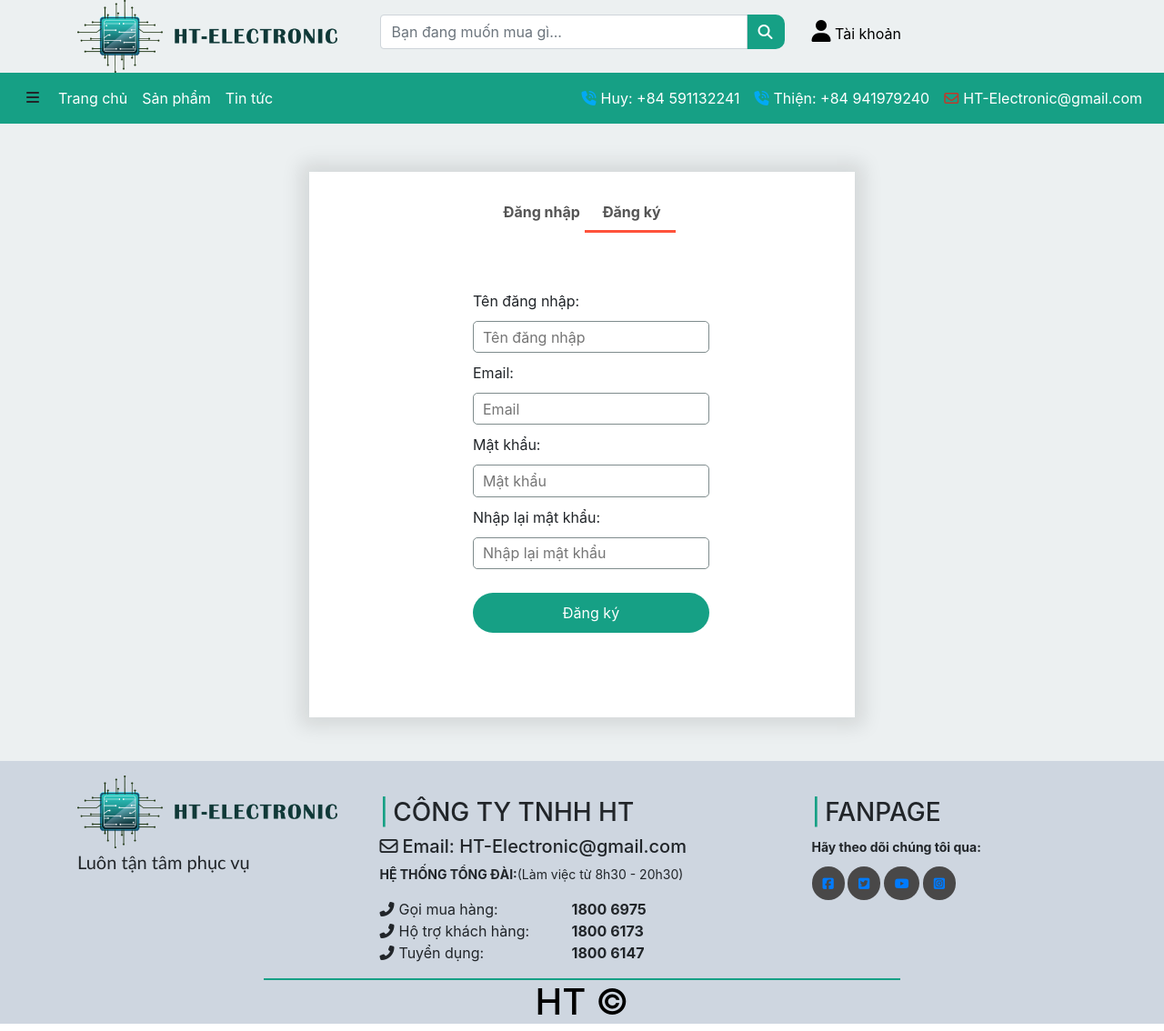
After one commit to pOpPyShield/DoAnPhpThuan, a PHP site: page /account_reg.php in a window 1280 px wide. The commit adds this page. Shown: the whole page at 91% size. Run offline with PHP 8.4, Linux system fonts and the light colour scheme; some libraries are stand-ins or nearby versions.

Commit message:
Xong cái validate, account, chuyển hướng đăng nhập, đăng ký

```diff
--- a/View/header.php
+++ b/View/header.php
@@ -8,7 +8,7 @@
     <script src="https://kit.fontawesome.com/a076d05399.js"></script>
     <link rel="stylesheet" type="text/css" href="https://cdn.jsdelivr.net/npm/bootstrap@4.5.3/dist/css/bootstrap.min.css">
     <link rel="stylesheet" type="text/css" href="public/Asset/style/style.css">
-    <link rel="stylesheet" type="text/css" href="public/Asset/style/account.css">
+    <link rel="stylesheet" type="text/css" href="public/Asset/style/account_log.css">
     <link rel="stylesheet" type="text/css" href="public/Asset/style/lightslider.css">
     <link rel="stylesheet" type="text/css" href="public/Asset/style/detail-product.css">
     <script src="https://code.jquery.com/jquery-3.5.1.js"></script>
--- a/View/navbar.php
+++ b/View/navbar.php
@@ -3,7 +3,7 @@
             <div class="container">
                 <div class="row">
                     <div class="col">
-                        <a href="index.php" class="logo"><img src="public/Asset/img/LOGO.png" alt="logo"></a>
+                        <a href="#" class="logo"><img src="public/Asset/img/LOGO.png" alt="logo"></a>
                     </div>
                     <div class="col-5" id="search">
                         <form>
@@ -25,7 +25,7 @@
                         if(isset($_SESSION['UserName'])) {
                     ?>
                             <div class="col-2" id="Cart">
-                                <i class="fas fa-shopping-cart cart"></i> Giỏ hàng
+                                <a href="#"><i class="fas fa-shopping-cart cart"></i> Giỏ hàng</a>
                             </div>
                             <!-- Check if the user have image, then we display the img, or display the default -->
             <!--2--><?php
@@ -48,8 +48,8 @@
                                         <div class="dropdown">
                                             <button class="dropbtn"><i class="fas fa-user account"></i> Tài khoản</button>
                                             <div class="dropdown-content">
-                                                <a href="account.php">Đăng nhập</a>
-                                                <a href="account.php">Đăng ký</a>
+                                                <a href="account_log.php">Đăng nhập</a>
+                                                <a href="account_reg.php">Đăng ký</a>
                                             </div>
                                         </div>
                                     </div>
--- /dev/null
+++ b/account_reg.php
@@ -0,0 +1,54 @@
+
+<?php include_once './View/header.php';?>
+    <!-------Account-->
+    <link rel="stylesheet" type="text/css" href="public/Asset/style/account_reg.css">
+    <div class="account-page">
+        <div class="container">
+            <div class="form-container">
+                <div class="form-btn">
+                    <span onclick="login()">Đăng nhập</span>
+                    <span onclick="register()">Đăng ký</span>
+                    <hr id="Indicator">
+                </div>
+
+                <form id="LoginForm" method="POST" action="includes/display.php" onsubmit="return validate_login()">
+                    <label>Tên đăng nhập:</label>
+                    <input type="text" placeholder="Tên đăng nhập" name="username" required autocomplete="username" id='name'>
+                    <div id="user_error"></div>
+                    <label>Mật khẩu:</label>
+                    <input type="password" placeholder="Mật khẩu" name="pwd" required id='pwd'>
+                    <div id="pwd_error"></div>
+                    <input type="hidden" name = "token" value="">
+                    <a href="forgotpwd.php"><i>Quên mật khẩu</i></a>
+                    <button type="submit" class="btn-login" name="login" value="login">Đăng nhập</button>
+                </form>
+                <form id="RegForm" method="POST" action="includes/register.php" onsubmit="return validate_reg()">
+                    <label>Tên đăng nhập:</label>
+                    <input type="text" placeholder="Tên đăng nhập" name="username" required autocomplete="username" id='name_reg'>
+                    <div id="user_error_reg"></div>
+                    <label>Email:</label>
+                    <input type="email" placeholder="Email" required name="email" id="email_reg">
+                    <div id="email_error_reg"></div>
+                    <label>Mật khẩu:</label>
+                    <input type="password" placeholder="Mật khẩu" name="pwd" required id="pwd_reg">
+                    <div id="pwd_error_reg"></div>
+                    <label>Nhập lại mật khẩu:</label>
+                    <input type="password" placeholder="Nhập lại mật khẩu"name="pwdAgain" required id="pwdAgain_reg">
+                    <div id="pwd2_error_reg"></div>
+                    <button type="submit" class="btn-login" name="reg" value="reg">Đăng ký</button>
+
+                </form>
+            </div>
+            <script defer src="public/Asset/js/validate_reg.js"></script>
+
+        </div>
+    </div>
+    <!-------END-Account-->
+
+
+ <?php include_once './View/footer.php' ?>
+
+
+</body>
+
+</html>
--- a/core/init.php
+++ b/core/init.php
@@ -3,7 +3,7 @@
         'mysql' => array(
             'host' => '127.0.0.1',
             'username' => 'root',
-            'password' => 'LilBump$26112001',
+            'password' => 'Minhthien6879',
             'db' => 'again',
         ),
         'remember' => array(
--- a/includes/logout.php
+++ b/includes/logout.php
@@ -4,7 +4,7 @@
         session_destroy();
         header('Location: ../');
     } else {
-        header('Location: ../account.php');
+        header('Location: ../account_reg.php');
     }
 
 ?>
--- /dev/null
+++ b/public/Asset/js/validate_reg.js
@@ -0,0 +1,71 @@
+var LoginForm = document.getElementById("LoginForm");
+var RegForm = document.getElementById("RegForm");
+var Indicator = document.getElementById("Indicator");
+
+function register() {
+    RegForm.style.transform = "translateX(0px)";
+    LoginForm.style.transform = "translateX(0px)";
+    Indicator.style.transform = "translateX(100px)";
+
+}
+
+function login() {
+    RegForm.style.transform = "translateX(450px)";
+    LoginForm.style.transform = "translateX(450px)";
+    Indicator.style.transform = "translateX(0px)";
+}
+
+function validate_login() {
+    var name = document.getElementById("name");
+    var pwd = document.getElementById("pwd");
+    var username_error = document.getElementById("user_error");
+    var pwd_error = document.getElementById("pwd_error");
+
+    if (name.value.length <= 8 || name.value.length >= 20) {
+        name.style.border = "1.5px solid red";
+        username_error.innerHTML = "Tên đăng nhập phải chứa 8-20 ký tự";
+        return false;
+    } else {
+        name.style.border = "2px solid green";
+        username_error.innerHTML = "";
+    }
+    if (pwd.value.length <= 6 || pwd.value.length >= 20) {
+        pwd.style.border = "1.5px solid red";
+        pwd_error.innerHTML = "Mật khẩu phải chứa 6-20 ký tự";
+        return false;
+    }
+}
+
+function validate_reg() {
+    var name_reg = document.getElementById("name_reg");
+    var pwd_reg = document.getElementById("pwd_reg");
+    var pwdAgain_reg = document.getElementById("pwdAgain_reg");
+    var user_error_reg = document.getElementById("user_error_reg");
+    var pwd_error_reg = document.getElementById("pwd_error_reg");
+    var pwd2_error_reg = document.getElementById("pwd2_error_reg");
+
+
+    if (name_reg.value.length <= 8 || name_reg.value.length >= 20) {
+        name_reg.style.border = "1.5px solid red";
+        user_error_reg.innerHTML = "Tên đăng nhập phải chứa 8-20 ký tự";
+        return false;
+    } else {
+        name_reg.style.border = "2px solid green";
+        user_error_reg.innerHTML = "";
+    }
+
+    if (pwd_reg.value.length <= 6 || pwd_reg.value.length >= 20) {
+        pwd_reg.style.border = "1.5px solid red";
+        pwd_error_reg.innerHTML = "Mật khẩu phải chứa 6-20 ký tự";
+        return false;
+    } else {
+        pwd_reg.style.border = "2px solid green";
+        pwd_error_reg.innerHTML = "";
+    }
+    if (pwdAgain_reg.value != pwd_reg.value) {
+        pwdAgain_reg.style.border = "1.5px solid red";
+        pwd2_error_reg.innerHTML = "Không trùng khớp với mật khẩu trên";
+        return false;
+
+    }
+}
--- /dev/null
+++ b/public/Asset/style/account_log.css
@@ -0,0 +1,126 @@
+.account-page {
+    position: relative;
+    height: 100%;
+    background: #ecf0f1;
+    padding-top: 3rem;
+    padding-bottom: 3rem;
+}
+
+.form-container {
+    width: 600px;
+    height: 600px;
+    background: white;
+    position: relative;
+    text-align: center;
+    margin: auto;
+    margin-top: 5px;
+    overflow: hidden;
+    box-shadow: 0 0 20px 10px rgba(0, 0, 0, 0.1);
+}
+
+.btn-login {
+    border: none;
+    background: #16a085;
+    padding: 5px 10px;
+    border-radius: 2rem;
+    color: white;
+}
+
+.btn-login:hover {
+    background: #FF523b;
+}
+
+.form-container span {
+    font-weight: bold;
+    padding: 0 10px;
+    margin-top: 2rem;
+    color: #555;
+    cursor: pointer;
+    display: inline-block;
+}
+
+.form-btn {
+    display: inline-block;
+}
+
+.form-container form {
+    max-width: 300px;
+    padding: 0 20px;
+    position: absolute;
+    top: 130px;
+    transition: transform 1s;
+}
+
+#LoginForm input {
+    width: 100%;
+    height: 2.2rem;
+    border-radius: 5px;
+    margin: 10px 0;
+    padding: 0 10px;
+    font-family: inherit;
+    border: 2px solid #7f8c8d;
+}
+
+#RegForm input {
+    width: 100%;
+    height: 2.2rem;
+    border-radius: 5px;
+    margin: 10px 0;
+    padding: 0 10px;
+    font-family: inherit;
+    border: 1px solid #7f8c8d;
+}
+
+#user_error,
+#pwd_error,
+#user_error_reg,
+#email_error_reg,
+#pwd_error_reg,
+#pwd2_error_reg {
+    font-size: 14px;
+    float: left;
+    color: red;
+}
+
+form .btn-login {
+    width: 100%;
+    border: none;
+    cursor: pointer;
+    padding: 10px 0;
+    margin-top: 1rem;
+}
+
+#LoginForm {
+    left: 160px;
+    padding-bottom: 5px;
+    text-decoration: solid;
+}
+
+#LoginForm a {
+    float: right;
+}
+
+#RegForm {
+    right: -300px;
+}
+
+form a {
+    font-size: 15px;
+    margin-top: 1rem;
+}
+
+form label {
+    float: left;
+    margin: 0;
+    padding: 0;
+}
+
+#Indicator {
+    width: 100px;
+    height: 3px;
+    border: none;
+    margin-top: 8px;
+    background: #FF523b;
+    transform: translateX(0px);
+    transition: transform 1s;
+}
--- a/public/Asset/style/account.css
+++ b/public/Asset/style/account_reg.css
@@ -7,8 +7,8 @@
 }
 
 .form-container {
-    width: 500px;
-    height: 500px;
+    width: 600px;
+    height: 600px;
     background: white;
     position: relative;
     text-align: center;
@@ -53,21 +53,30 @@
 
 #LoginForm input {
     width: 100%;
-    height: 30px;
+    height: 2.2rem;
+    border-radius: 5px;
     margin: 10px 0;
     padding: 0 10px;
-    border: 1px solid #ccc;
+    font-family: inherit;
+    border: 2px solid #7f8c8d;
 }
 
 #RegForm input {
     width: 100%;
-    height: 30px;
+    height: 2.2rem;
+    border-radius: 5px;
     margin: 10px 0;
     padding: 0 10px;
-    border: 1px solid #ccc;
+    font-family: inherit;
+    border: 1px solid #7f8c8d;
 }
 
-#LoginForm #user_error {
+#user_error,
+#pwd_error,
+#user_error_reg,
+#email_error_reg,
+#pwd_error_reg,
+#pwd2_error_reg {
     font-size: 14px;
     float: left;
     color: red;
@@ -92,12 +101,18 @@ form .btn-login {
 }
 
 #RegForm {
-    left: 100px;
+    left: 160px;
 }
 
 form a {
     font-size: 15px;
     margin-top: 1rem;
+}
+
+form label {
+    float: left;
+    margin: 0;
+    padding: 0;
 }
 
 #Indicator {
```
Also changed, not shown: account.php (deleted, +0 -42 lines), account_log.php (added, +54 -0 lines), public/Asset/js/validate.js (deleted, +0 -25 lines), public/Asset/js/validate_log.js (added, +71 -0 lines).
